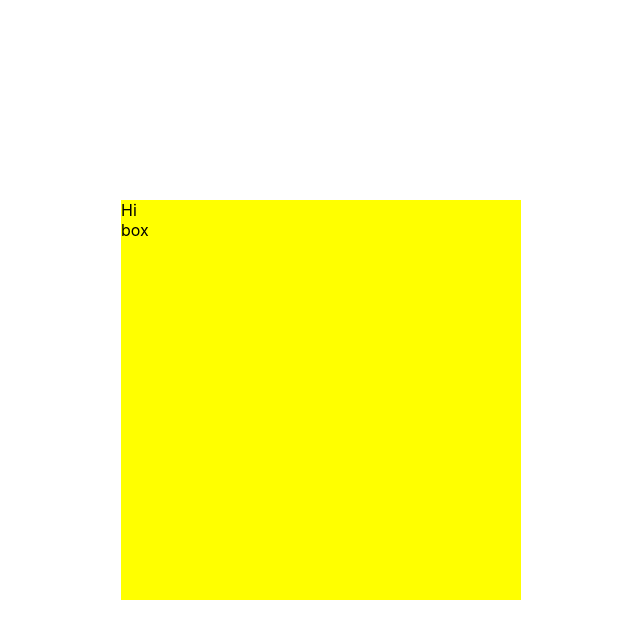
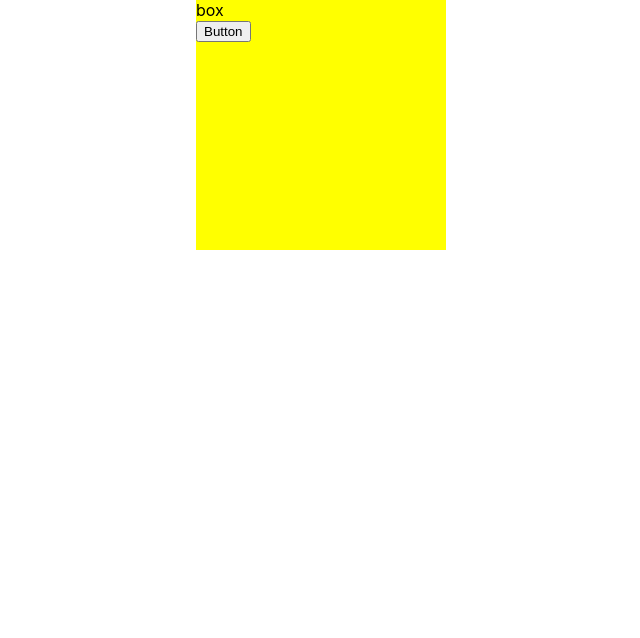
Before and after one commit to SethWickham/box-arranger, a React (Create React App) app in the folder react-box-arranger/: page / in a window 1280 px wide. Shown: the top 638 px of the page, without its empty margins (319-959 px from the left). Built offline with nearby package versions, Linux system fonts and the light colour scheme.

Commit message:
created button added basic styling

```diff
--- a/react-box-arranger/src/components/Button/Button.js
+++ b/react-box-arranger/src/components/Button/Button.js
@@ -0,0 +1,11 @@
+import React from 'react';
+
+import styles from '../Button/Button.module.css';
+
+const button = () => (
+  <div>
+    <button className={styles.Button}>Button</button>
+  </div>
+);
+
+export default button;
--- a/react-box-arranger/src/components/Button/Button.module.css
+++ b/react-box-arranger/src/components/Button/Button.module.css
@@ -0,0 +1,9 @@
+.Button {
+  -webkit-transition-duration: 0.4s; /* Safari */
+  transition-duration: 1.4s;
+}
+
+.Button:hover {
+  background-color: blue; /* Green */
+  color: white;
+}
--- a/react-box-arranger/src/components/Display/Display.js
+++ b/react-box-arranger/src/components/Display/Display.js
@@ -2,15 +2,16 @@ import React, { Component } from 'react';
 
 import styles from '../Display/Display.module.css';
 import Box from '../../components/Box/Box';
+import Button from '../../components/Button/Button';
 
 class display extends Component {
   render() {
     return (
-      <div className={styles.Display}>
-        Hi
-        <div>
+      <div className={styles.Container}>
+        <div className={styles.Display}>
           {' '}
           <Box></Box>
+          <Button></Button>
         </div>
       </div>
     );
--- a/react-box-arranger/src/components/Display/Display.module.css
+++ b/react-box-arranger/src/components/Display/Display.module.css
@@ -1,12 +1,11 @@
+.Container {
+  display: flex;
+  align-items: center;
+  justify-content: center;
+}
+
 .Display {
-  height: 25em;
-  width: 25em;
-  position: relative;
-  margin: 0;
-  background: yellow;
-  position: absolute;
-  top: 50%;
-  left: 50%;
-  margin-right: -50%;
-  transform: translate(-50%, -50%);
+  background-color: yellow;
+  width: 250px;
+  height: 250px;
 }
```
Also changed, not shown: react-box-arranger/src/components/Box/Filling/Filling.module.css (added), react-box-arranger/src/components/Box/Filling/Filling1.js (added), react-box-arranger/src/components/Box/Filling/Filling2.js (added), react-box-arranger/src/components/Box/Filling/Filling3.js (added), react-box-arranger/src/components/Box/Filling/Filling4.js (added).
